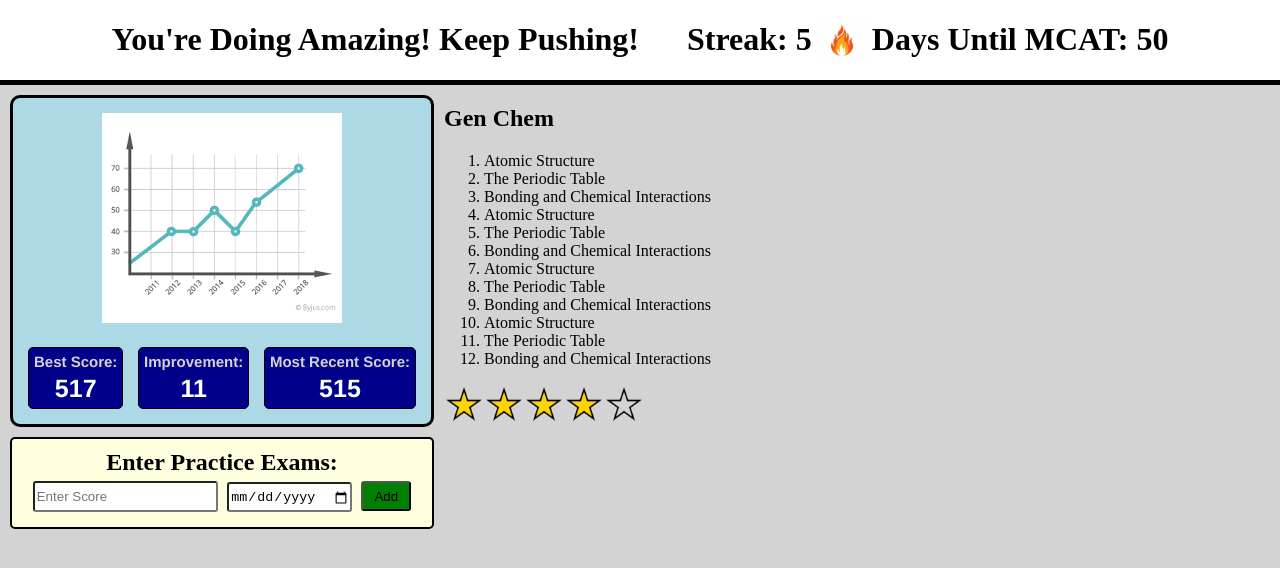
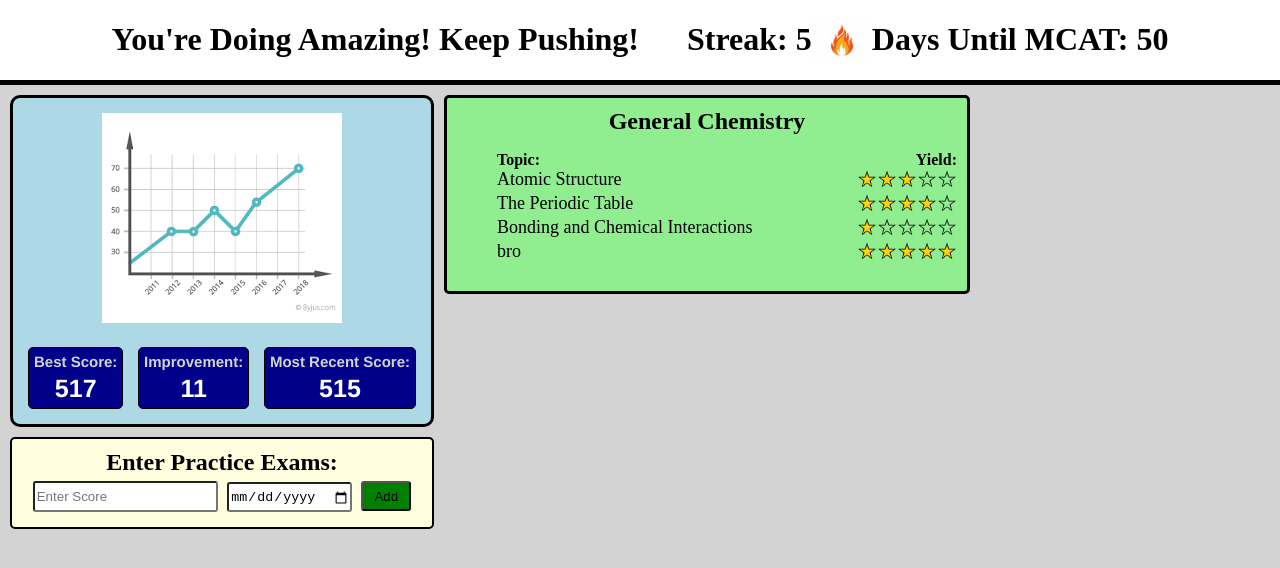
Before and after one commit to couldbedaniel/MCAT-Study-Tool, a Next.js app: page / in a window 1280 px wide. Shown: the top 568 px of the page. Built offline with nearby package versions, Linux system fonts and the light colour scheme.

Commit message:
i should sleep

```diff
--- a/app/index.css
+++ b/app/index.css
@@ -137,6 +137,39 @@ body{
     border-radius: 3px;
 }
 
-.star-img{
-    max-width: 5px;
+.topics{
+    border: 3px solid black;
+    border-radius: 5px;
+    margin: 10px;
+    margin-left: 0;
+    padding: 10px;
+    width: 500px;
+    background-color: lightgreen;
 }
+
+.topic-header{
+    margin: 0;
+    text-align: center;
+}
+
+.topic-item{
+    display: flex;
+}
+
+.topic-name-header{
+    flex: 1;
+    font-weight: bold;
+}
+
+.topic-yield{
+    font-weight: bold;
+}
+
+.topic-name{
+    font-size: 18px;
+    flex: 1;
+}
+
+.topic-star{
+
+}
--- a/app/page.js
+++ b/app/page.js
@@ -4,9 +4,11 @@ import Streak from "./streak.js";
 import Enter from "./enter.js";
 import Topics from "./topics.js";
 import StarSet from "./starset.js"
+import {genChem} from "../data/topicsdata.js"
 
 export default function Home() {
-  const scoresValsExample = [506, 509, 510, 513, 517, 515]
+  const scoresValsExample = [506, 509, 510, 513, 517, 515];
+  const generalChem = genChem;
 
   return (
     <>
@@ -17,8 +19,7 @@ export default function Home() {
         <Enter/>
       </div>
       <div>
-        <Topics/>
-        <StarSet/>
+        <Topics list = {generalChem} title = "General Chemistry"/>
       </div>
     </div>
     </>
--- a/app/starset.js
+++ b/app/starset.js
@@ -1,9 +1,9 @@
 "use client";
 import React, { useState } from "react";
 
-export default function StarSet(){
-    const imgWidth = 40;
-    const numStars = 4;
+export default function StarSet(props){
+    const imgWidth = 20;
+    const numStars = props.number;
 
     function outputStarImage(index){
         if(index <= numStars){
--- a/app/topics.js
+++ b/app/topics.js
@@ -1,26 +1,26 @@
 "use client";
-import React, { useState } from "react"
+import React, { useState } from "react";
+import StarSet from "./starset.js";
 
 export default function Topics(props){
-
+    const topicList = props.list;
 
     return(
-        <div>
-            <h2>Gen Chem</h2>
+        <>
+        <div className = "topics">
+            <h2 className = "topic-header">{props.title}</h2>
             <ol>
-                <li>Atomic Structure</li>
-                <li>The Periodic Table</li>
-                <li>Bonding and Chemical Interactions</li>
-                <li>Atomic Structure</li>
-                <li>The Periodic Table</li>
-                <li>Bonding and Chemical Interactions</li>
-                <li>Atomic Structure</li>
-                <li>The Periodic Table</li>
-                <li>Bonding and Chemical Interactions</li>
-                <li>Atomic Structure</li>
-                <li>The Periodic Table</li>
-                <li>Bonding and Chemical Interactions</li>
+                <li className = "topic-item">
+                    <span className = "topic-name-header">Topic:</span>
+                    <span className = "topic-yield">Yield:</span>
+                </li>
+                {topicList.map((item, index) =>
+                <li key = {index} className = "topic-item">
+                    <span className = "topic-name">{item.topic}</span>
+                    <span className = "topic-star"><StarSet number = {item.weight}/></span>
+                </li>)}
             </ol>
         </div>
+        </>
     );
 }
--- /dev/null
+++ b/data/topicsdata.js
@@ -0,0 +1,2 @@
+
+export const genChem = [{topic: "Atomic Structure", weight: "3"}, {topic: "The Periodic Table", weight: "4"}, {topic: "Bonding and Chemical Interactions", weight: "1"}, {topic: "bro", weight: "5"}];
```
